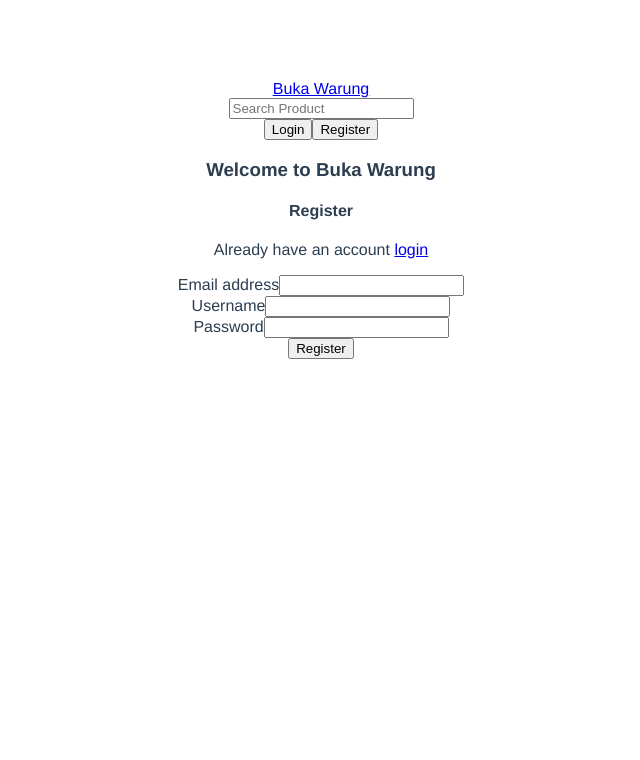
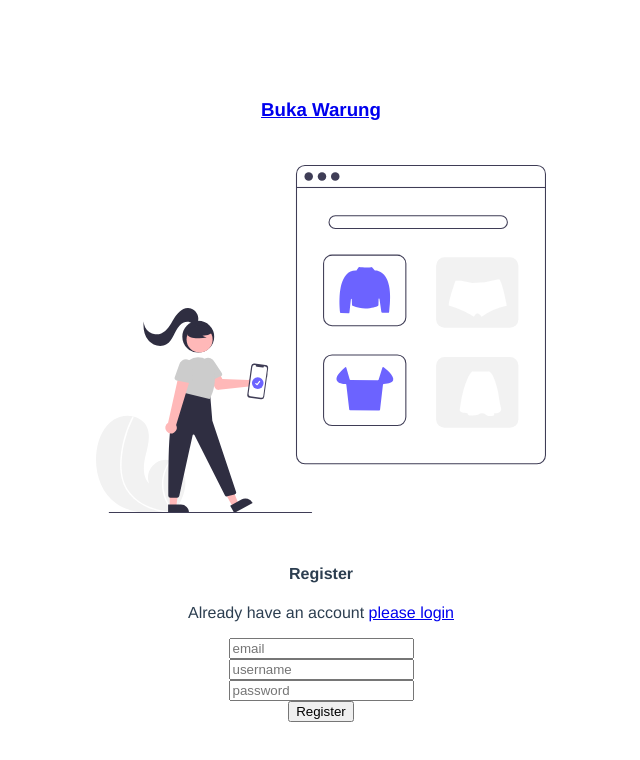
Before and after one commit to rmt-07-glasgow-fox/e-commerce-customer, a Vue app in the folder client/: page /register in a window 1280 px wide. Shown: the top 760 px of the page, without its empty margins (319-959 px from the left). Built offline with nearby package versions, Linux system fonts and the light colour scheme; the HTML template or start-up script is replaced by a standard one.

Commit message:
Fixed register and login

```diff
--- a/client/src/App.vue
+++ b/client/src/App.vue
@@ -1,16 +1,12 @@
 <template>
   <div id="app">
-    <Navbar />
     <router-view />
   </div>
 </template>
 
 <script>
-import Navbar from '@/components/Navbar'
-
 export default {
   components: {
-    Navbar
   }
 }
 </script>
--- a/client/src/components/Carousel.vue
+++ b/client/src/components/Carousel.vue
@@ -3,9 +3,9 @@
     <ol class="carousel-indicators">
       <li v-for="(banner, ind) in filterBanners" :key="banner.id" data-bs-target="#carouselExampleDark" :data-bs-slide-to="ind" class="active"></li>
     </ol>
-    <div class="carousel-inner py-3 px-5 bg-light">
+    <div class="carousel-inner bg-light">
       <div v-for="banner in firstBanners" :key="banner.id" class="carousel-item active" data-bs-interval="5000">
-        <img :src="banner.image_url" class="d-block w-100 rounded-3" alt="...">
+        <img :src="banner.image_url" class="d-block w-100" alt="...">
       </div>
       <div v-for="banner in sliceBanners" :key="banner.id" class="carousel-item" data-bs-interval="2000">
         <img :src="banner.image_url" class="d-block w-100 rounded-3" alt="...">
--- a/client/src/components/Footer.vue
+++ b/client/src/components/Footer.vue
@@ -1,9 +1,9 @@
 <template>
-  <footer class="footer mt-5 py-3 bg-light">
-    <div class="container">
-      <span class="text-muted">Place sticky footer content here.</span>
-    </div>
-  </footer>
+<footer class="bg-info text-white text-center text-lg-start">
+  <div class="text-center p-3" style="background-color: rgba(0, 0, 0, 0.2)">
+    © 2021 Copyright: @ariftoteles
+  </div>
+</footer>
 </template>
 
 <script>
--- a/client/src/components/FormLogin.vue
+++ b/client/src/components/FormLogin.vue
@@ -1,11 +1,14 @@
 <template>
-    <div class="container-fluid d-flex justify-content-between w-75 mx-auto mt-5 h-100">
-      <div class="w-100 p-3 text-center">
-        <h3>Welcome to Buka Warung</h3>
-        <!-- <img class="img" src="../assets/bg.svg" alt=""> -->
+    <div class="container-fluid d-flex justify-content-between w-75 mx-auto mt-5 position-relative">
+      <router-link to="/">
+        <h3 class="logo text-primary position-absolute fw-bold">Buka Warung</h3>
+      </router-link>
+      <div class="w-50 text-center">
+        <!-- <h3>Welcome to Buka Warung</h3> -->
+        <img class="img" src="../assets/bg2.svg" alt="">
       </div>
-      <div class="w-75 rounded">
-        <div class="shadow rounded">
+      <div class="w-50 align-self-center">
+        <div class="">
           <div id="login" class="p-5">
             <div class="mb-3 text-center">
               <h4>Login</h4>
@@ -16,15 +19,13 @@
                 </p>
             </div>
             <form @submit.prevent="handleLogin" class="w-100 mb-3 text-start" id="form-login">
-              <div class="mb-3">
-                <label for="email" class="form-label">Email address</label>
-                <input type="email" class="form-control" id="email" v-model="user.email">
+              <div class="mb-3 border-bottom">
+                <input type="email" class="form-control border border-0" placeholder="email" v-model="user.email">
               </div>
-              <div class="mb-3">
-                <label for="password" class="form-label">Password</label>
-                <input type="password" class="form-control" id="password" v-model="user.password">
+              <div class="mb-3 border-bottom">
+                <input type="password" class="form-control border border-0" placeholder="password" v-model="user.password">
               </div>
-              <button type="submit" class="btn btn-primary w-100" id="submit-login">Login</button>
+              <button type="submit" class="btn btn-primary w-100 rounded-pill" id="submit-login">Login</button>
             </form>
           </div>
         </div>
@@ -51,6 +52,12 @@ export default {
 }
 </script>
 
-<style>
-
+<style scoped>
+img {
+  width: 450px;
+  height: 400px;
+}
+.logo {
+  top: -5rem;
+}
 </style>
--- a/client/src/components/FormRegister.vue
+++ b/client/src/components/FormRegister.vue
@@ -1,34 +1,34 @@
 <template>
-    <div class="container-fluid d-flex justify-content-between w-75 mx-auto mt-5 h-100">
-      <div class="w-100 p-3 text-center">
-        <h3>Welcome to Buka Warung</h3>
-        <!-- <img class="img" src="../assets/bg.svg" alt=""> -->
+    <div class="container-fluid d-flex justify-content-between w-75 mx-auto mt-5 position-relative">
+      <router-link to="/">
+        <h3 class="logo text-primary position-absolute fw-bold">Buka Warung</h3>
+      </router-link>
+      <div class="w-50">
+        <!-- <h3>Welcome to Buka Warung</h3> -->
+        <img class="img" src="../assets/bg2.svg" alt="">
       </div>
-      <div class="w-75 rounded">
-        <div class="shadow rounded">
+      <div class="w-50 align-self-center">
+        <div class="">
           <div id="login" class="p-5">
             <div class="mb-3 text-center">
               <h4>Register</h4>
                 <p>Already have an account
                   <router-link to="/login">
-                    <span class="text-primary">login</span>
+                    <span class="text-primary">please login</span>
                   </router-link>
                 </p>
             </div>
             <form @submit.prevent="handleRegister" class="w-100 mb-3 text-start" id="form-login">
-              <div class="mb-3">
-                <label for="email" class="form-label">Email address</label>
-                <input type="email" class="form-control" id="email" v-model="user.email">
+              <div class="mb-3 border-bottom">
+                <input type="email" class="form-control border-0" placeholder="email" v-model="user.email">
               </div>
-              <div class="mb-3">
-                <label for="username" class="form-label">Username</label>
-                <input type="text" class="form-control" id="username" v-model="user.username">
+              <div class="mb-3 border-bottom">
+                <input type="text" class="form-control border-0" placeholder="username" v-model="user.username">
               </div>
-              <div class="mb-3">
-                <label for="password" class="form-label">Password</label>
-                <input type="password" class="form-control" id="password" v-model="user.password">
+              <div class="mb-3 border-bottom">
+                <input type="password" class="form-control border-0" placeholder="password" v-model="user.password">
               </div>
-              <button type="submit" class="btn btn-primary w-100" id="submit-login">Register</button>
+              <button type="submit" class="btn btn-primary w-100 rounded-pill" id="submit-login">Register</button>
             </form>
           </div>
         </div>
@@ -56,6 +56,12 @@ export default {
 }
 </script>
 
-<style>
-
+<style scoped>
+img {
+  width: 450px;
+  height: 400px;
+}
+.logo {
+  top: -5rem;
+}
 </style>
--- a/client/src/views/Home.vue
+++ b/client/src/views/Home.vue
@@ -1,5 +1,6 @@
 <template>
   <div class="home">
+    <Navbar />
     <Carousel />
     <Categories
       v-for="category in filterCategories"
@@ -15,12 +16,14 @@ import { mapState } from 'vuex'
 import Carousel from '@/components/Carousel.vue'
 import Categories from '@/components/Categories.vue'
 import Footer from '@/components/Footer.vue'
+import Navbar from '../components/Navbar.vue'
 
 export default {
   name: 'Home',
   components: {
     Carousel,
     Categories,
+    Navbar,
     Footer
   },
   created () {
--- a/client/src/views/Products.vue
+++ b/client/src/views/Products.vue
@@ -1,5 +1,6 @@
 <template>
   <div>
+    <Navbar />
     <Carousel />
     <ListProducts
       :products="products"
@@ -13,10 +14,12 @@ import { mapState } from 'vuex'
 import Carousel from '@/components/Carousel.vue'
 import ListProducts from '@/components/ListProducts.vue'
 import Footer from '@/components/Footer.vue'
+import Navbar from '../components/Navbar.vue'
 
 export default {
   name: 'Products',
   components: {
+    Navbar,
     Carousel,
     ListProducts,
     Footer
```
Also changed, not shown: client/src/components/ListCarts.vue (added, +123 -0 lines), client/src/views/Carts.vue (+14 -109 lines), client/src/assets/bg2.svg (added).
